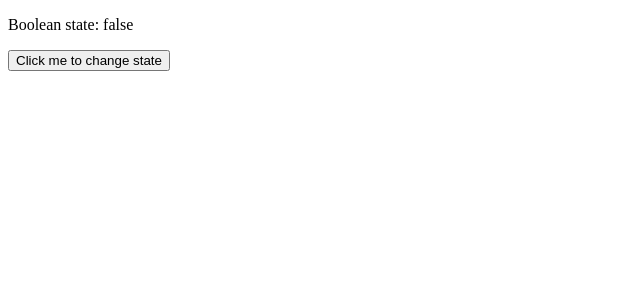
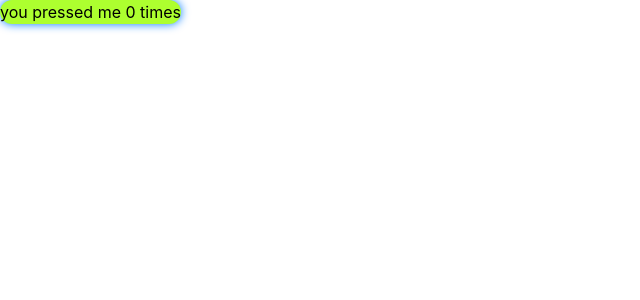
Before and after one commit to Mamba1099/react_ui, a React (Vite) app: page / in a window 1280 px wide. Shown: the top 300 px of the page, without its empty margins (0-640 px from the left). Built offline with nearby package versions, Linux system fonts and the light colour scheme.

Commit message:
implement useState to count and set count

```diff
--- a/src/App.jsx
+++ b/src/App.jsx
@@ -1,9 +1,13 @@
-import UseToggle from "./Hooks/UseToggle"
+// import UseToggle from "./Hooks/UseToggle"
+// import UseBreakPointValueHook from "./Hooks/UseBreakPointValueHook"
+import Count from "./Hooks/UseState/InitialState"
 
 export default function App() {
   return (
     <div>
-      <UseToggle />
+      {/* <UseToggle /> */}
+      {/* <UseBreakPointValueHook /> */}
+      <Count />
     </div>
   );
 
--- /dev/null
+++ b/src/Hooks/UseState/InitialState.jsx
@@ -0,0 +1,20 @@
+// {/*declaring a state variable/*}
+
+import {useState} from 'react'
+import './../../css/InitialState.css'
+
+
+export default function Counter () {
+    const [count, setCount] = useState(0);
+
+    function handleClick () {
+        setCount(count + 1);
+    }
+
+    return (
+      <div className="text-button">
+        <button onClick={handleClick}>you pressed me {count} times</button>
+      </div>
+    );
+
+}
--- /dev/null
+++ b/src/css/InitialState.css
@@ -0,0 +1,11 @@
+.text-button {
+    color: #fff;
+    background-color: greenyellow;
+    border-color: greenyellow;
+    width: fit-content;
+    border-radius: 25px;
+    box-shadow: #007bff 0px 0px 10px;
+    text-decoration: solid;
+    font-weight: 900;
+    color: black;
+}
--- a/src/main.jsx
+++ b/src/main.jsx
@@ -1,9 +1,12 @@
 import React from 'react'
 import ReactDOM from 'react-dom/client'
 import App from './App.jsx'
+import {ChakraProvider} from "@chakra-ui/react"
 
-ReactDOM.createRoot(document.getElementById('root')).render(
+ReactDOM.createRoot(document.getElementById("root")).render(
   <React.StrictMode>
-    <App />
-  </React.StrictMode>,
-)
+    <ChakraProvider>
+      <App />
+    </ChakraProvider>
+  </React.StrictMode>
+);
```
